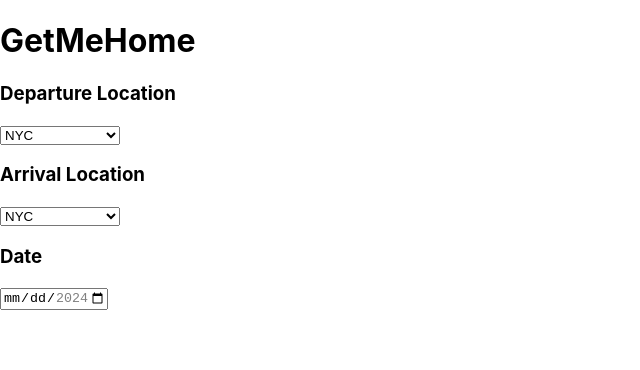
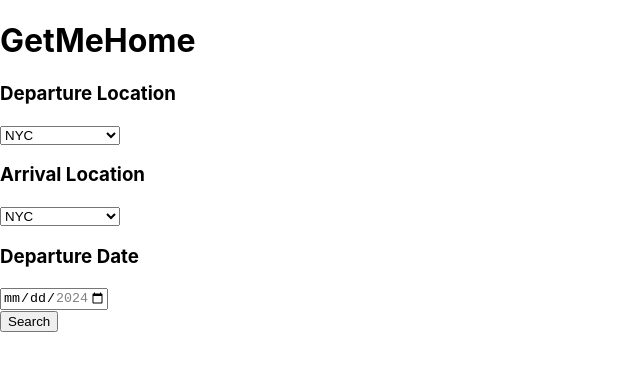
Before and after one commit to ronjj/gmh-web, a React (Create React App) app: page / in a window 1280 px wide. Shown: the top 370 px of the page, without its empty margins (0-640 px from the left). Built offline with nearby package versions, Linux system fonts and the light colour scheme.

Commit message:
added an onClick event to search. can fill in dep loc, arr loc, and date for search url

```diff
--- a/src/App.js
+++ b/src/App.js
@@ -2,7 +2,6 @@ import React,{ useState } from 'react';
 import './App.css';
 
 function App() {
-  const apiUrl = `https://get-me-home.onrender.com/flix/06-20-2024/new_york/ithaca`
   let today = new Date();
   let dd = String(today.getDate()).padStart(2, '0');
   let mm = String(today.getMonth() + 1).padStart(2, '0'); //January is 0!
@@ -18,12 +17,37 @@ function App() {
 
   maxDate = maxYyyy + '-' + maxMm + '-' + maxDd;
 
+  const handleButtonClick = () => {
+    console.log('button clicked');
+    console.log(apiUrl);
+  };
+
+  const handleSelectChange = (setter) => (event) => {
+    setter(event.target.value);
+    if (setter === setDepartureDate) {
+      console.log(event.target.value);
+      const dateFromInput = event.target.value.split('-');
+      const year = dateFromInput[0];
+      const month = dateFromInput[1];
+      const day = dateFromInput[2];
+      const newYearString = month + '-' + day + '-' + year;
+      setDepartureDate(newYearString);
+    }
+  };
+
+  const [departureLocation, setDepartureLocation] = useState('new_york');
+  const [arrivalLocation, setArrivalLocation] = useState('ithaca');
+  const [departureDate, setDepartureDate] = useState(today);
+
+  const apiUrl = `https://get-me-home.onrender.com/flix/${departureDate}/${departureLocation}/${arrivalLocation}`
+
   return (
     <div className="app">
       <h1>GetMeHome</h1>
       <div className="loc_dropdown">
         <h3>Departure Location</h3>
-        <select>
+        {/* when I choose an option, I want to set the state of setDeparture to the option value */}
+        <select onChange={handleSelectChange(setDepartureLocation)}>
           <option value="new_york">NYC</option>
           <option value="ithaca">Ithaca, NY</option>
           <option value="jfk">JFK Airport</option>
@@ -41,7 +65,7 @@ function App() {
       </div>
       <div className="loc_dropdown">
         <h3>Arrival Location</h3>
-        <select>
+        <select onChange={handleSelectChange(setArrivalLocation)}>
           <option value="new_york">NYC</option>
           <option value="ithaca">Ithaca, NY</option>
           <option value="jfk">JFK Airport</option>
@@ -58,10 +82,14 @@ function App() {
         </select>
       </div>
       <div className="date_dropdown">
-        <h3>Date</h3>
-        <input type="date" min={today} max={maxDate}></input>
+        <h3>Departure Date</h3>
+        <input type="date" min={today} max={maxDate} onChange={handleSelectChange(setDepartureDate)} />
       </div>
-    </div>
+      {/* create a div called search that contains a button that says search */}
+      <div className="search">
+        <button onClick={handleButtonClick}>Search</button>
+      </div>
+      </div>
   );
 }
 
```
